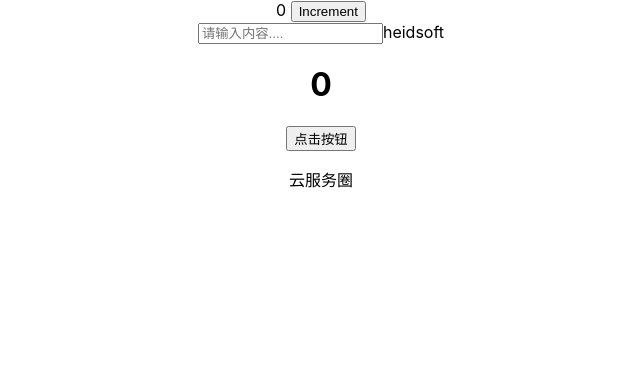
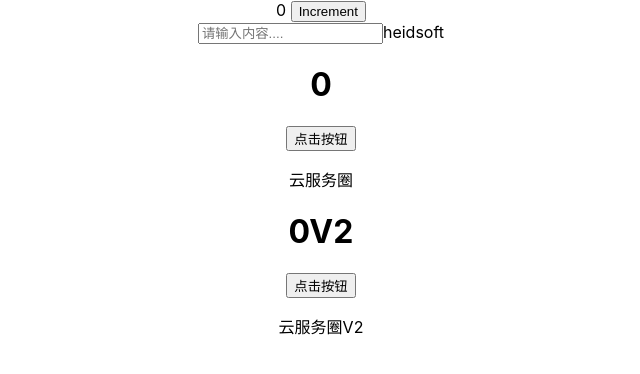
Before and after one commit to heidsoft-frontend/react-dive-into, a React (Create React App) app: page / in a window 1280 px wide. Shown: the top 374 px of the page, without its empty margins (319-959 px from the left). Built offline with nearby package versions, Linux system fonts and the light colour scheme.

Commit message:
add reducer方式更新状态

```diff
--- a/src/App.js
+++ b/src/App.js
@@ -2,12 +2,14 @@ import './App.css';
 import StateTutorial from './UseState/StateTutorial';
 import StateTutorialV2 from './UseState/StateTutorialV2';
 import ReducerTutorial from './ReducerTutorial/ReducerTutorial';
+import ReducerTutorialV2 from './ReducerTutorial/ReducerTutorialV2';
 function App() {
   return (
     <div className="App">
        <StateTutorial></StateTutorial>
        <StateTutorialV2></StateTutorialV2>
        <ReducerTutorial></ReducerTutorial>
+       <ReducerTutorialV2></ReducerTutorialV2>
     </div>
   );
 }
--- /dev/null
+++ b/src/ReducerTutorial/ReducerTutorialV2.js
@@ -0,0 +1,37 @@
+import { useReducer, useState } from "react";
+
+// 定义reducer行为
+const reducer = (state,action)=>{
+    switch(action.type){
+        case "INCREMENT":
+            return {count: state.count+1,showText: state.showText};
+        case "toggleShowText":
+            // 切换行为
+            return {count: state.count,showText: !state.showText};
+        default:
+            return state;
+    }
+}
+const ReducerTutorialV2 = () =>{
+    // dispatch 使用
+    const [state,dispatch] = useReducer(reducer,{count:0, showText:true});
+
+    return(
+        <div>
+            <h1>{state.count}V2</h1>
+            <button onClick={()=>{
+                // 点击一次+1
+                // setCounter(count+1);
+                dispatch({type:"INCREMENT"});
+                // 点击时设置是否显示
+                // setShowText(!showText);
+                dispatch({type:"toggleShowText"});
+            }}>
+                点击按钮
+            </button>
+            {state.showText && <p>云服务圈V2</p>}
+        </div>
+    );
+};
+
+export default ReducerTutorialV2;
```
